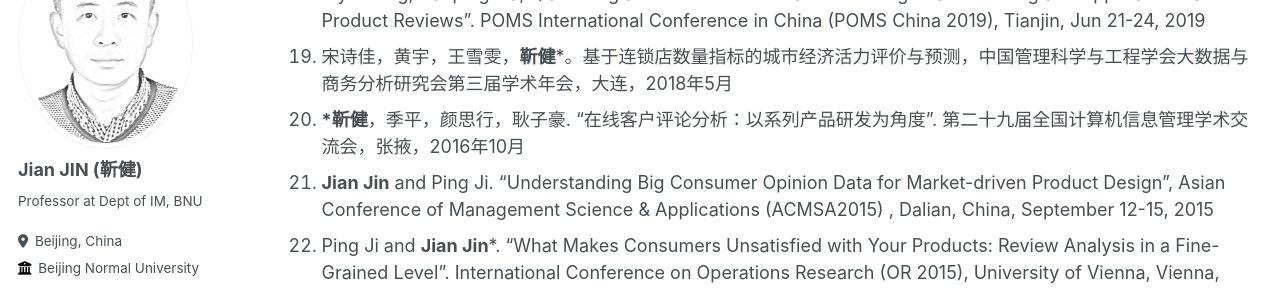
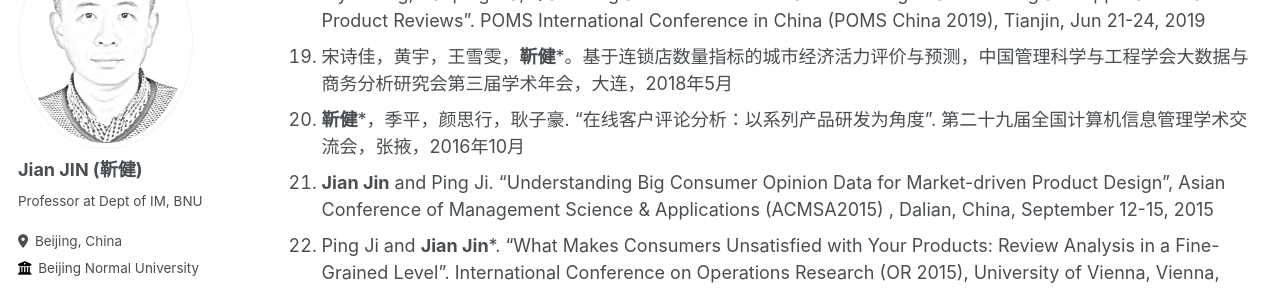
Before and after one commit to xjtujay/xjtujay.github.io, a Jekyll site: the page built from _pages/publications.md, in a window 1280 px wide and 900 px high, scrolled down 8243 px. Shown: the part 151-440 px from the top of the window. Built offline with Jekyll 4.4.1, drawn with Linux system fonts in a browser that asks for light colours; some web fonts are replaced.

```diff
--- a/_pages/publications.md
+++ b/_pages/publications.md
@@ -128,7 +128,7 @@ Peer Refereed Conference Presentation
 9.	Danping Jia, Siyu Deng, **Jian Jin*** and Qian Geng. "Integrating Kansei Engineering with Sentiment Analysis for Customer Understanding from Online Opinions". POMS International Conference in China (POMS China 2019), Tianjin, Jun 21-24, 2019
 8.	Siyu Deng, Danping Jia, Qian Geng and **Jian Jin***. "Domain Knowledge Base Building and Application Based on Product Reviews". POMS International Conference in China (POMS China 2019), Tianjin, Jun 21-24, 2019
 7.	宋诗佳，黄宇，王雪雯，**靳健***。基于连锁店数量指标的城市经济活力评价与预测，中国管理科学与工程学会大数据与商务分析研究会第三届学术年会，大连，2018年5月
-6.	***靳健**，季平，颜思行，耿子豪. "在线客户评论分析：以系列产品研发为角度". 第二十九届全国计算机信息管理学术交流会，张掖，2016年10月
+6.	**靳健***，季平，颜思行，耿子豪. "在线客户评论分析：以系列产品研发为角度". 第二十九届全国计算机信息管理学术交流会，张掖，2016年10月
 5.	**Jian Jin** and Ping Ji. "Understanding Big Consumer Opinion Data for Market-driven Product Design", Asian Conference of Management Science & Applications (ACMSA2015) , Dalian, China, September 12-15, 2015
 4.	Ping Ji and **Jian Jin***. "What Makes Consumers Unsatisfied with Your Products: Review Analysis in a Fine-Grained Level". International Conference on Operations Research (OR 2015), University of Vienna, Vienna, Austria, September 1 – 4, 2015
 3.	Ping Ji, Ning Li and **Jian Jin***, "Identifying Comparative Customer Requirements from Product Online Reviews for Competitor Analysis", International Conference on Internet Studies (NETs), Tokyo, Japan, July 2015
```
